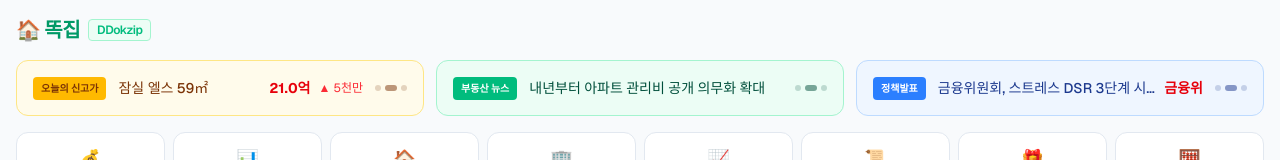
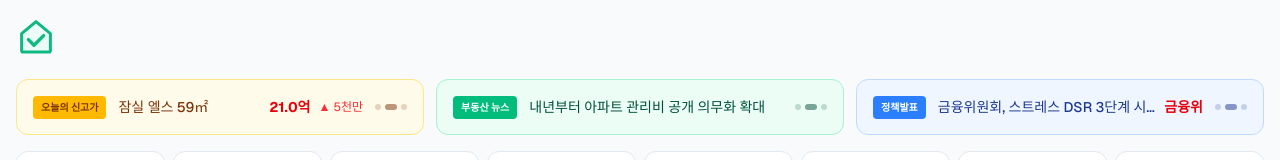
Before and after one commit to yongheon-cpf20d/Smart-zip, a Next.js app: page / in a window 1280 px wide. Shown: the top 160 px of the page. Built offline with nearby package versions, Linux system fonts and the light colour scheme; no server answers.

Commit message:
로고반영

```diff
--- a/app/page.tsx
+++ b/app/page.tsx
@@ -2,6 +2,7 @@
 
 import { useState, useEffect } from "react";
 import Link from "next/link";
+import Image from "next/image";
 import RegulationMap from "../components/RegulationMap";
 import RollingWidget from "../components/RollingWidget";
 
@@ -126,11 +127,15 @@
 
         {/* ① 로고 */}
         <header>
-          <Link href="/" className="inline-flex items-center gap-2 text-xl font-black text-emerald-600 tracking-tight">
-            🏠 똑집
-            <span className="text-xs font-semibold text-emerald-500 bg-emerald-50 border border-emerald-200 px-2 py-0.5 rounded">
-              DDokzip
-            </span>
+          <Link href="/" className="inline-flex items-center">
+            <Image
+              src="/logo.svg"
+              alt="똑집 DDokzip"
+              width={200}
+              height={200}
+              className="h-10 w-auto"
+              priority
+            />
           </Link>
         </header>
 
```
